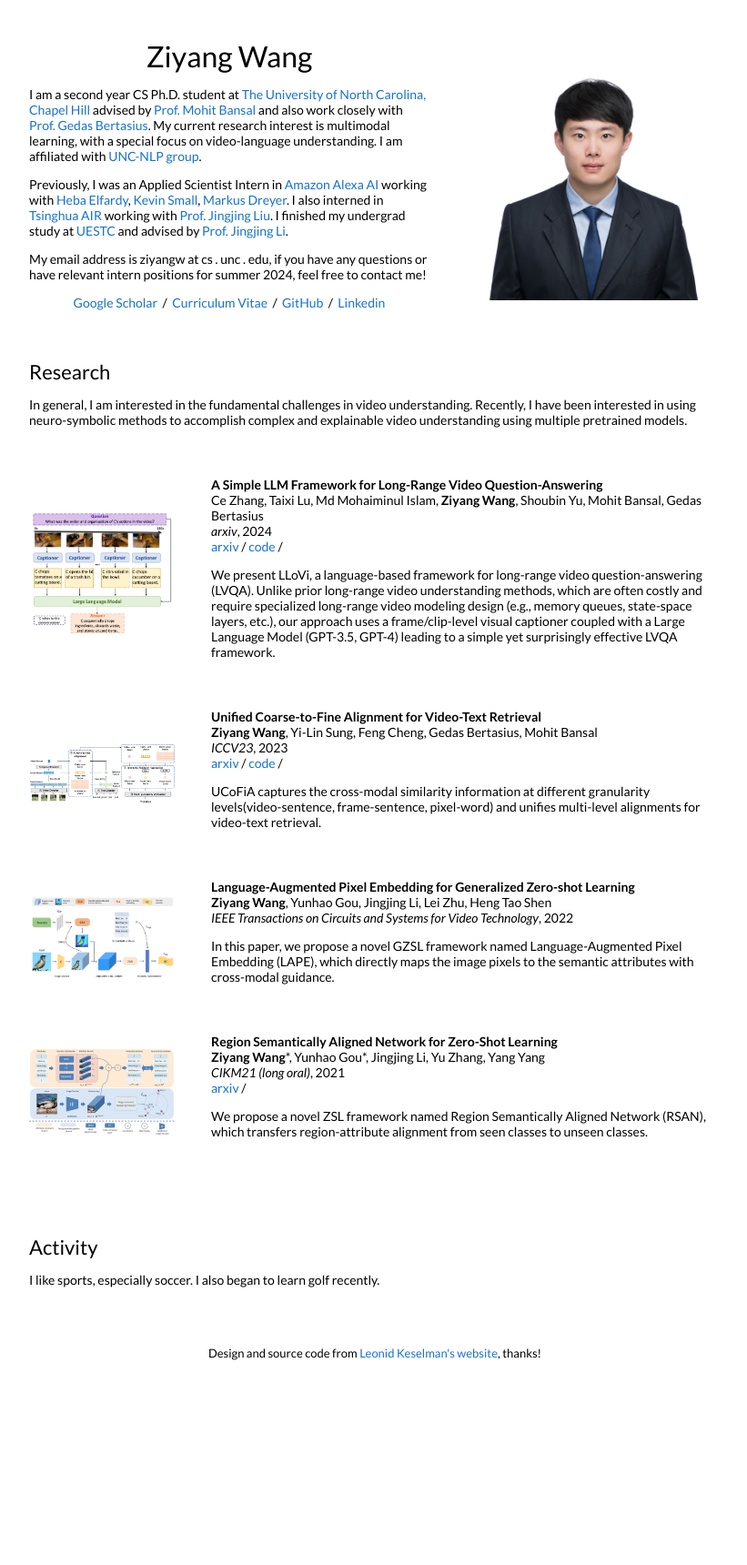
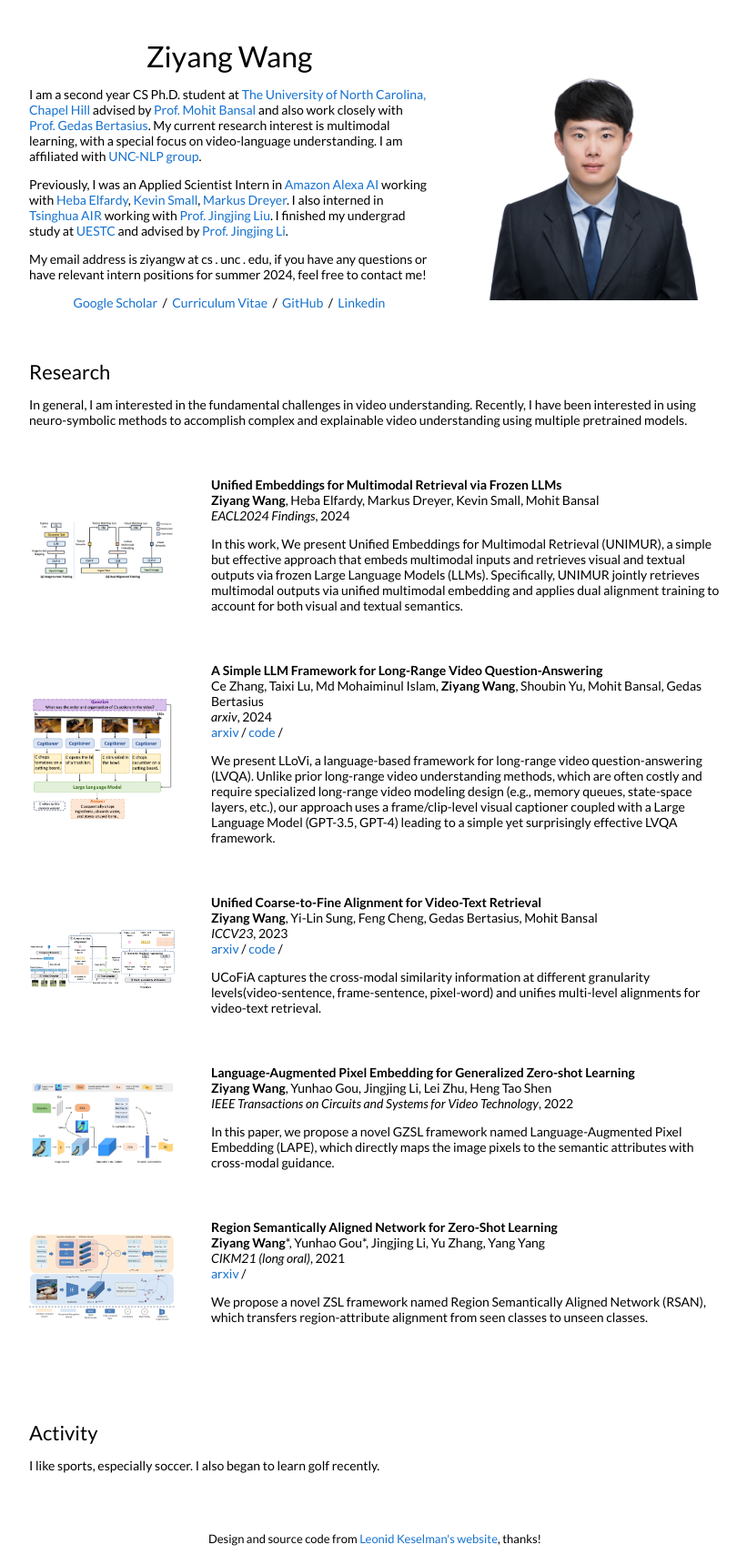
Before and after one commit to ZiyangW2000/ZiyangW2000.github.io, a Jekyll site: the page built from _posts/2017-03-18-cs224n.markdown, in a window 1280 px wide. Shown: the whole page at 91% size, without its empty margins (228-1049 px from the left). Built offline with Jekyll 4.4.1, drawn with Linux system fonts in a browser that asks for light colours; before the commit the page ends 1516 px from its top, so only the background shows below that.

Commit message:
Update 2017-03-18-cs224n.markdown

```diff
--- a/_posts/2017-03-18-cs224n.markdown
+++ b/_posts/2017-03-18-cs224n.markdown
@@ -1,17 +1,11 @@
 ---
 layout: post
-title:  "Computational models for text summarization"
-date:   2017-03-18 22:20:59 +00:00
-image: /images/cs224n-poster.png
-categories: Stanford
-author: "Leo Keselman"
-subtitle: "RNNs language models"
-course: "CS224N: Natural Language Processing"
-poster: /pdfs/cs224n-poster.pdf
-paper: /pdfs/cs224n.pdf
-video: https://youtu.be/5TQEfSbpPvc
-code: https://github.com/ludwigschubert/cs224n-project
+title:  "Unified Embeddings for Multimodal Retrieval via Frozen LLMs"
+date:   2024-02-04 22:21:59 +00:00
+image: /images/UNIMUR.png
+categories: research
+author: "Ziyang Wang, Heba Elfardy, Markus Dreyer, Kevin Small, Mohit Bansal"
+authors: "<strong>Ziyang Wang</strong>, Heba Elfardy, Markus Dreyer, Kevin Small, Mohit Bansal"
+venue: "EACL2024 Findings"
 ---
-Work with [Ludwig Schubert](https://schubert.io/) on simplified encoders stages for text summarization.
-
-Abstractive text summarization is a blossoming area of natural language processing research in which short textual summaries are generated from longer input documents. Existing state-of-the-art methods take long time to train, and are limited to functioning on relatively short input sequences. We evaluate neural network architectures with simplified encoder stages, which naturally support arbitrarily long input sequences in a computationally efficient manner.
+In this work, We present Unified Embeddings for Multimodal Retrieval (UNIMUR), a simple but effective approach that embeds multimodal inputs and retrieves visual and textual outputs via frozen Large Language Models (LLMs). Specifically, UNIMUR jointly retrieves multimodal outputs via unified multimodal embedding and applies dual alignment training to account for both visual and textual semantics.
```
